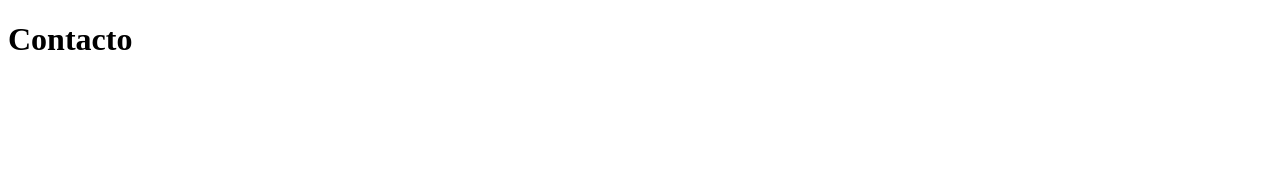
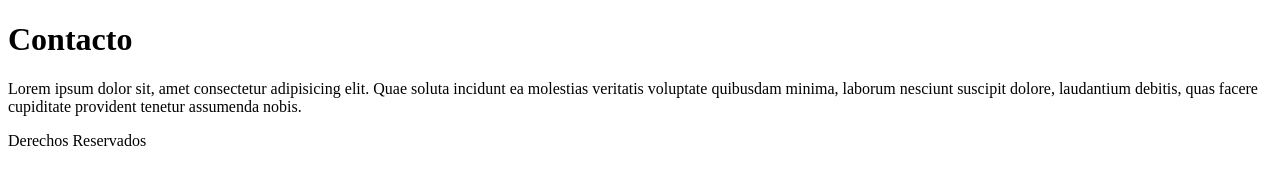
Before and after one commit to RenyBlanco/ricomida, a plain HTML site: page contacto.html in a window 1280 px wide. Drawn offline with Linux system fonts and the light colour scheme.

Commit message:
Mas codigo al contacto

```diff
--- a/contacto.html
+++ b/contacto.html
@@ -1,5 +1,5 @@
 <!DOCTYPE html>
-<html lang="en">
+<html lang="es">
   <head>
     <meta charset="UTF-8" />
     <meta name="viewport" content="width=device-width, initial-scale=1.0" />
@@ -7,5 +7,17 @@
   </head>
   <body>
     <h1>Contacto</h1>
+    <header></header>
+    <main>
+      <p>
+        Lorem ipsum dolor sit, amet consectetur adipisicing elit. Quae soluta
+        incidunt ea molestias veritatis voluptate quibusdam minima, laborum
+        nesciunt suscipit dolore, laudantium debitis, quas facere cupiditate
+        provident tenetur assumenda nobis.
+      </p>
+    </main>
+    <footer>
+      <p>Derechos Reservados</p>
+    </footer>
   </body>
 </html>
```
